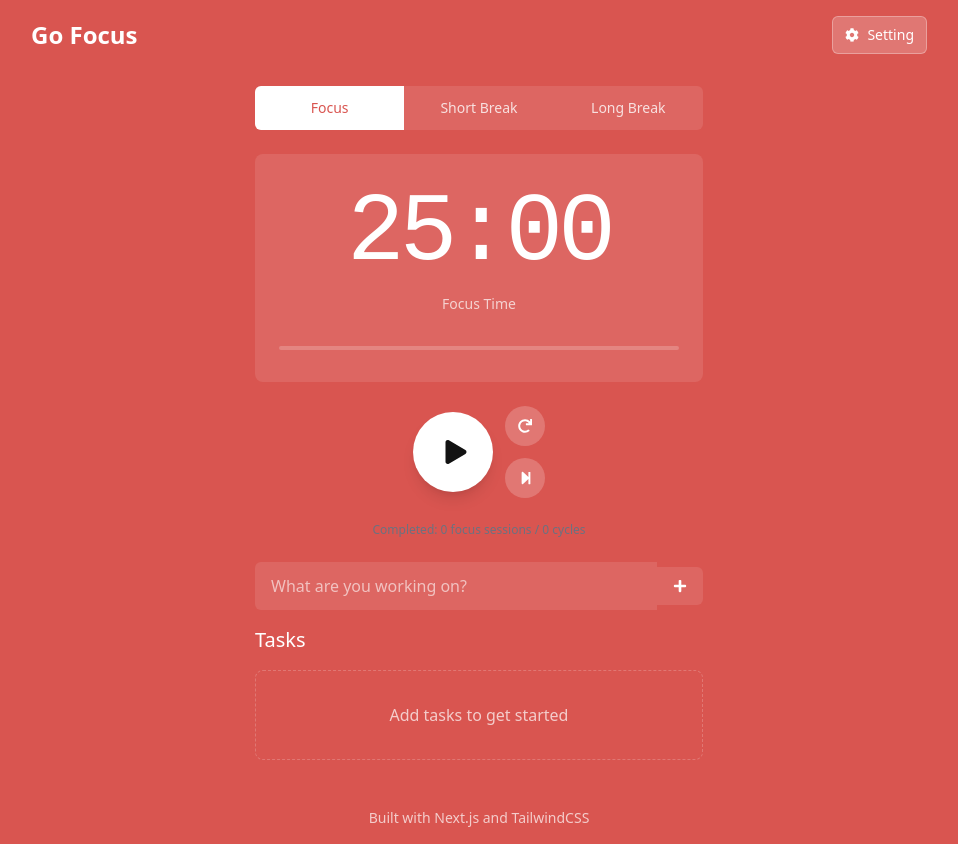
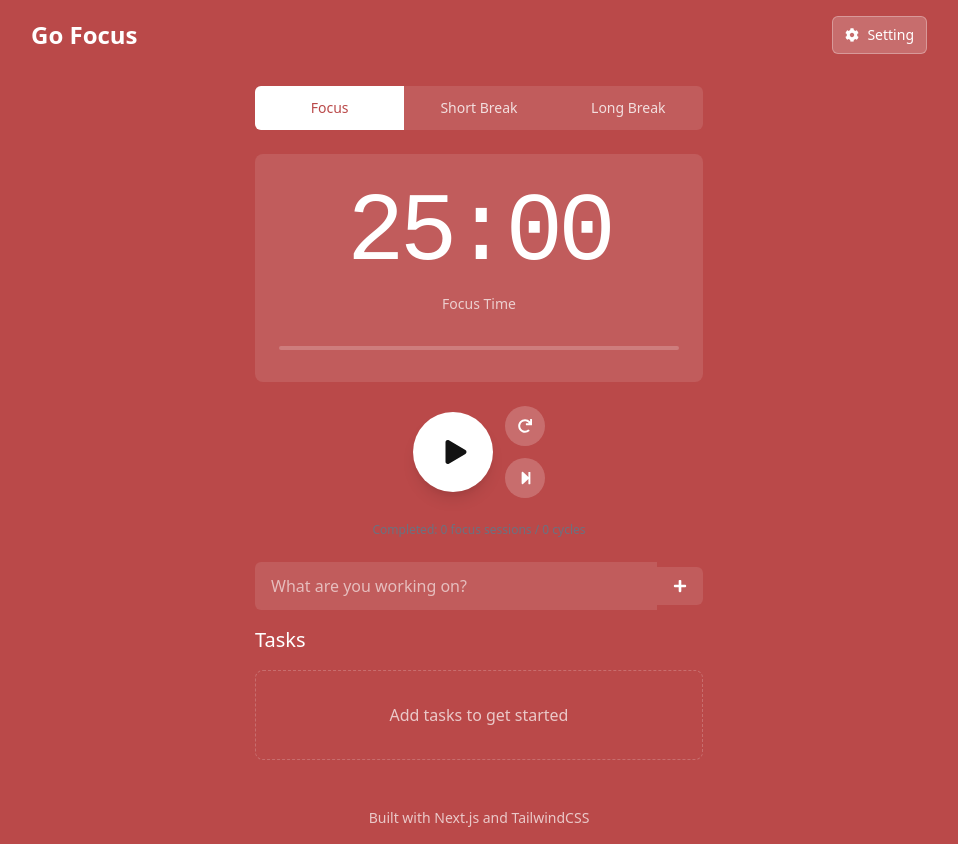
Before and after one commit to BillyND/go-focus, a Next.js app: page / in a window 1280 px wide. Shown: the whole page, without its empty margins (161-1119 px from the left). Built offline with nearby package versions, Linux system fonts and the light colour scheme.

Commit message:
Updates predefined color values
Updates the hex values for the predefined color options in the color picker.
These adjusted color values enhance the visual appearance and improve color consistency.

```diff
--- a/app/constants/themes.ts
+++ b/app/constants/themes.ts
@@ -1,13 +1,13 @@
 // Predefined color options for the color picker
 export const PREDEFINED_COLORS = {
-  red: "#D95550",
-  teal: "#3D948B",
-  blue: "#4C83B6",
-  gold: "#B69D4C",
-  purple: "#9C5EB1",
-  pink: "#C96D9C",
-  green: "#4E9D6D",
-  gray: "#646978",
+  red: "#BA4949",
+  teal: "#388588",
+  blue: "#397097",
+  gold: "#9B8238",
+  purple: "#7D53A2",
+  pink: "#AF4E91",
+  green: "#518A58",
+  gray: "#545764",
 };
 
 // Default theme colors
```
